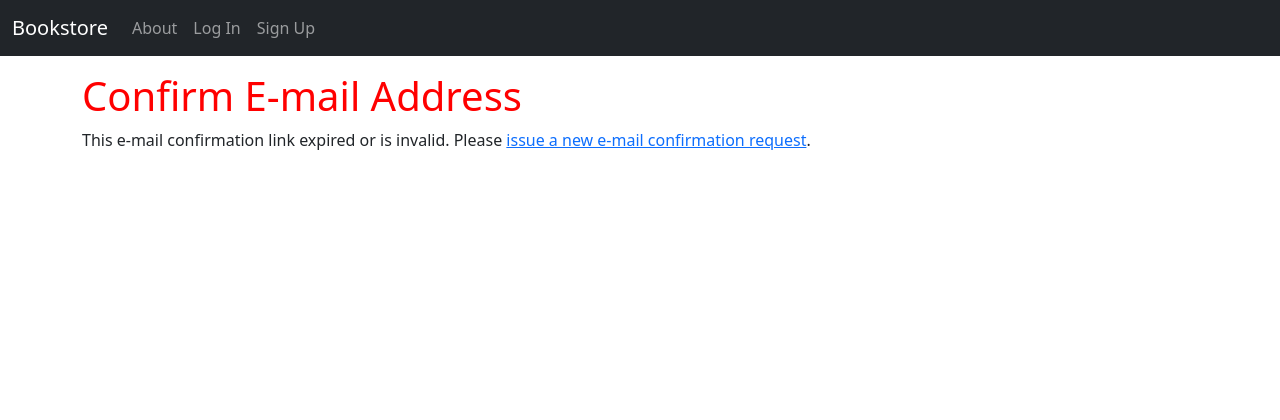
After one commit to twnchk/bookstore_ecommerce, a Django app: template templates/account/email_confirm.html in a window 1280 px wide. The commit adds this page. Shown: the top 420 px of the page. Run offline with Django 5.2, Linux system fonts and the light colour scheme; the template is opened without the code that fills it, so the values that code supplies are empty; parts of the project's set-up code (start-up, migrations or seed data) failed here and were passed over.

Commit message:
Minor changes to email confirmation and templates

```diff
--- a/bookstore_project/settings.py
+++ b/bookstore_project/settings.py
@@ -159,3 +159,4 @@ ACCOUNT_USERNAME_REQUIRED = False
 ACCOUNT_AUTHENTICATION_METHOD = "email"
 ACCOUNT_EMAIL_REQUIRED = True
 ACCOUNT_UNIQUE_EMAIL = True
+DEFAULT_FROM_EMAIL = "admin@ebookstore.com"
--- /dev/null
+++ b/templates/account/email_confirm.html
@@ -0,0 +1,29 @@
+{% extends '_base.html' %}
+{% load i18n %}
+{% load account %}
+
+{% block title %} {% trans 'E-mail confirmation' %} {% endblock title %}
+
+{% block content %}
+    <h1>{% trans "Confirm E-mail Address" %}</h1>
+    {% if confirmation %}
+        {% user_display confirmation.email_address.user as user_display %}
+        <p>
+            {% blocktrans with confirmation.email_address.email as email %}
+                Please confirm that <a href="mailto:{{ email }}">{{ email }}</a> is an e-mail address for user
+                {{ user_display }}.
+            {% endblocktrans %}
+        </p>
+        <form method="post" action="{% url 'account_confirm_email' confirmation.key %}"> {% csrf_token %}
+            <button class="btn btn-primary" type="submit">{% trans 'Confirm' %}</button>
+        </form>
+    {% else %}
+        {% url 'account_email' as email_url %}
+    <p>
+        {% blocktrans %}
+            This e-mail confirmation link expired or is invalid.
+            Please <a href="{{ email_url }}">issue a new e-mail confirmation request</a>.
+        {% endblocktrans %}
+    </p>
+    {% endif %}
+{% endblock %}
--- a/templates/home.html
+++ b/templates/home.html
@@ -7,6 +7,7 @@
 <img class="bookcover" src="{% static 'images/dfp.jpg' %}">
 {% if user.is_authenticated %}
     <p>Hi {{ user.email }}!</p>
+    <a class="btn btn-small btn-success" href="{% url 'account_change_password' %}">Change password</a>
     <a class="btn btn-small btn-primary" href="{% url 'account_logout' %}">Logout</a>
 {% else %}
     <p>You are not logged in</p>
```
Also changed, not shown: templates/account/password_change.html (added, +20 -0 lines).
